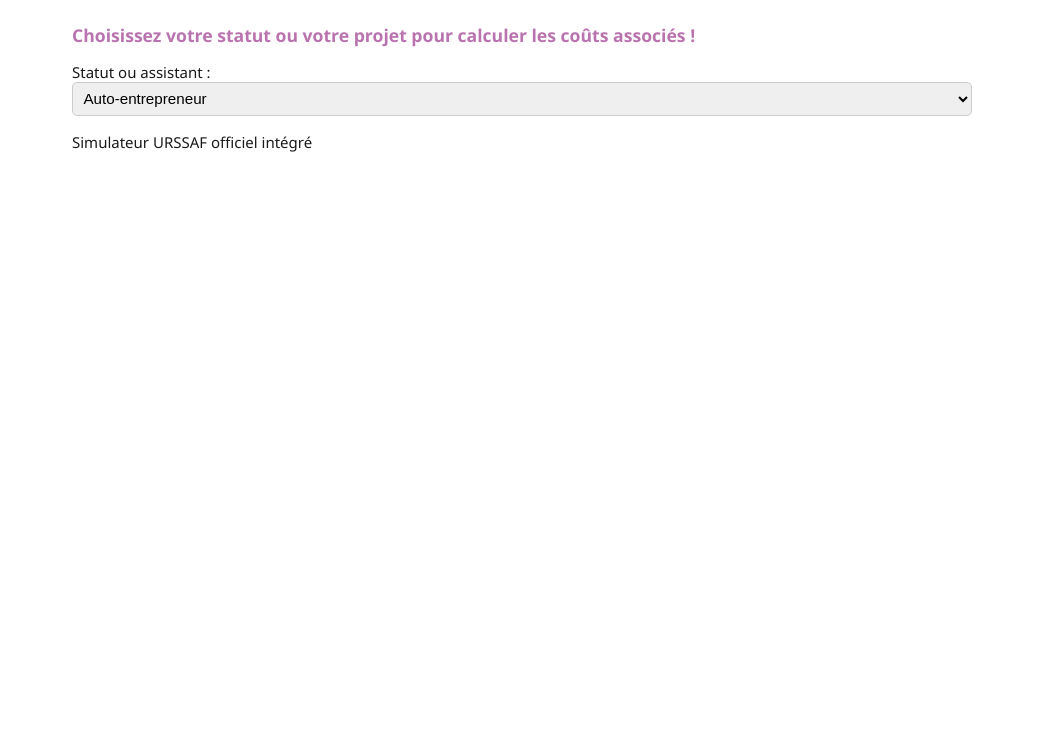
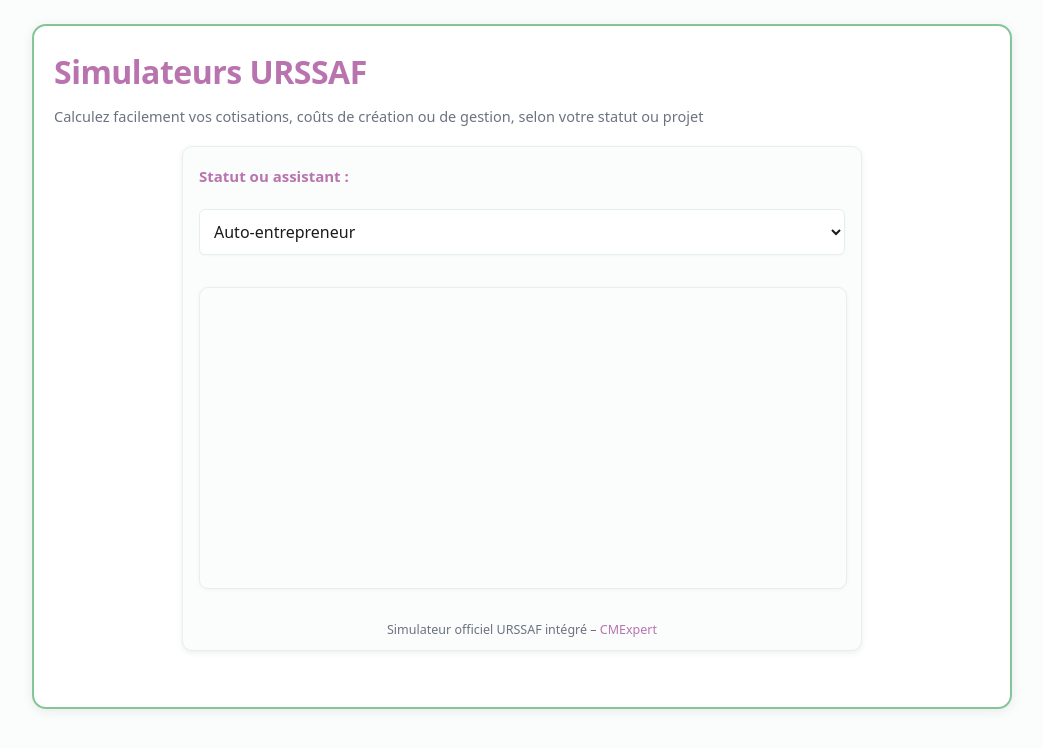
Before and after one commit to avelineg/simulateur-urssaf, a plain HTML site: page index.html in a window 1280 px wide. Shown: the whole page, without its empty margins (118-1161 px from the left). Drawn offline with Linux system fonts and the light colour scheme.

Commit message:
Update index.html

```diff
--- a/index.html
+++ b/index.html
@@ -5,40 +5,126 @@
   <meta name="viewport" content="width=device-width, initial-scale=1.0" />
   <title>Simulateurs URSSAF – CMExpert</title>
   <style>
-    :root { --sim-scale: 0.85; } /* ← ajuste ici */
+    :root{
+      --cm-primary:#84C598; --cm-accent:#B973AF;
+      --cm-soft:#fafdfb; --cm-border:#e6f0ea; --text:#1a1a1a;
+      --card-max: 680px;
+      --sim-scale: 0.85;
+    }
 
     body {
-      font-family: "Segoe UI", Tahoma, sans-serif;
-      padding: 1.25rem;
-      max-width: 900px;
-      margin: auto;
-      background: #fff;
-      color: #1a1a1a;
-      font-size: 15px; /* réduit le texte de ta page */
-    }
-    h1 { color: #B973AF; font-size: 1.4rem; }
-    h2 { color: #B973AF; font-size: 1.1rem; margin-top: .2rem; }
-
-    img { max-width: 220px; margin-bottom: 1rem; }
-    select {
-      padding: .4rem; width: 100%; font-size: .95rem; margin-bottom: 1rem;
-      border: 1px solid #ccc; border-radius: 5px;
+      margin: 0;
+      background: var(--cm-soft);
+      color: var(--text);
+      font:14.5px/1.5 system-ui,Segoe UI,Tahoma,Arial;
+      min-height: 100vh;
     }
 
-    /* Wrapper de l’iframe URSSAF + réduction visuelle */
-    #simulateur-wrapper { position: relative; width: 100%; overflow: hidden; }
+    .wrap{
+      display:flex;justify-content:center;padding:24px 10px 36px 10px;
+    }
+    .frame{
+      width:100%;max-width:980px;box-sizing:border-box;
+      padding:22px 20px 28px 20px;
+      background:#fff;
+      border:2px solid var(--cm-primary);
+      border-radius:14px;
+      box-shadow:0 2px 12px rgba(0,0,0,.08);
+      margin: 0 auto;
+    }
+
+    .title{
+      margin:0 0 10px 0!important;
+      color:var(--cm-accent);
+      font-weight:700;
+      font-size:clamp(32px,2vw,36px)!important;
+      letter-spacing:-.5px;
+    }
+    .subtitle{
+      margin:0 0 18px 0;
+      color:#6b7280;
+      font-size:14.5px
+    }
+
+    .card{
+      box-sizing:border-box;
+      max-width:var(--card-max);
+      width:100%;
+      margin:0 auto 28px auto;
+      background:var(--cm-soft);
+      border:1px solid var(--cm-border);
+      border-radius:10px;
+      padding:18px 16px 10px 16px;
+      display:grid;
+      gap:18px;
+      box-shadow:0 2px 6px rgba(0,0,0,.07);
+    }
+
+    label{
+      font-weight: 600;
+      color: var(--cm-accent);
+      margin-bottom: 4px;
+      display:block;
+      font-size:15px;
+    }
+    select {
+      padding: 10px;
+      font-size: 1rem;
+      margin-bottom: 0.5rem;
+      border: 1px solid var(--cm-border);
+      border-radius: 6px;
+      background: #fff;
+      width: 100%;
+      color: var(--text);
+      font-family: inherit;
+      transition: border-color 0.2s;
+      box-shadow: 0 1px 2px rgba(0,0,0,0.03);
+    }
+    select:focus {
+      border-color: var(--cm-accent);
+      outline: none;
+    }
+
+    /* Simulateur */
+    #simulateur-wrapper {
+      position: relative;
+      width: 100%;
+      overflow: hidden;
+      background: var(--cm-soft);
+      border: 1px solid var(--cm-border);
+      border-radius: 9px;
+      margin-top: 6px;
+      min-height: 300px;
+      box-shadow: 0 1px 4px rgba(0,0,0,.04);
+    }
     #simulateur-scale {
       transform: scale(var(--sim-scale));
       transform-origin: top left;
-      width: calc(100% / var(--sim-scale)); /* garde la largeur visuelle */
+      width: calc(100% / var(--sim-scale));
     }
-    /* L’iframe est injectée par le script */
     #simulateur-container iframe { width: 100%; border: 0; }
+
+    .sim-note{
+      margin: 14px 0 0 0;
+      color: #6b7280;
+      font-size: 12.5px;
+      text-align: center;
+    }
+
+    @media (max-width:740px){
+      :root{ --card-max: 100%; }
+      .frame{padding:12px 3vw;}
+      .card{padding:12px 4vw 7px 4vw;}
+      .title{font-size:26px!important;}
+    }
   </style>
 </head>
 <body>
-  <h2>Choisissez votre statut ou votre projet pour calculer les coûts associés !</h2>
-
+  <div class="wrap">
+    <section class="frame">
+      <h1 class="title">Simulateurs URSSAF</h1>
+      <p class="subtitle">Calculez facilement vos cotisations, coûts de création ou de gestion, selon votre statut ou projet</p>
+      <div class="card">
         <label for="simulateur">Statut ou assistant :</label>
         <select id="simulateur">
           <option value="simulateur-autoentrepreneur">Auto-entrepreneur</option>
@@ -73,13 +159,15 @@
           <option value="déclaration-revenus-pamc">Déclaration revenus PAMC</option>
           <option value="recherche-code-ape">Recherche code APE</option>
         </select>
-
         <div id="simulateur-wrapper">
           <div id="simulateur-scale">
             <div id="simulateur-container"></div>
           </div>
         </div>
-
+        <div class="sim-note">Simulateur officiel URSSAF intégré – <span style="color:var(--cm-accent);font-weight:500">CMExpert</span></div>
+      </div>
+    </section>
+  </div>
   <script>
     const SCALE = parseFloat(getComputedStyle(document.documentElement).getPropertyValue('--sim-scale')) || 0.85;
     const wrapper = document.getElementById('simulateur-wrapper');
@@ -116,6 +204,5 @@
     selector.addEventListener("change", () => loadSimulateur(selector.value));
     loadSimulateur(selector.value);
   </script>
-  <div>Simulateur URSSAF officiel intégré</div>
 </body>
 </html>
```
Lines whose indentation alone changed are shown as unchanged.
